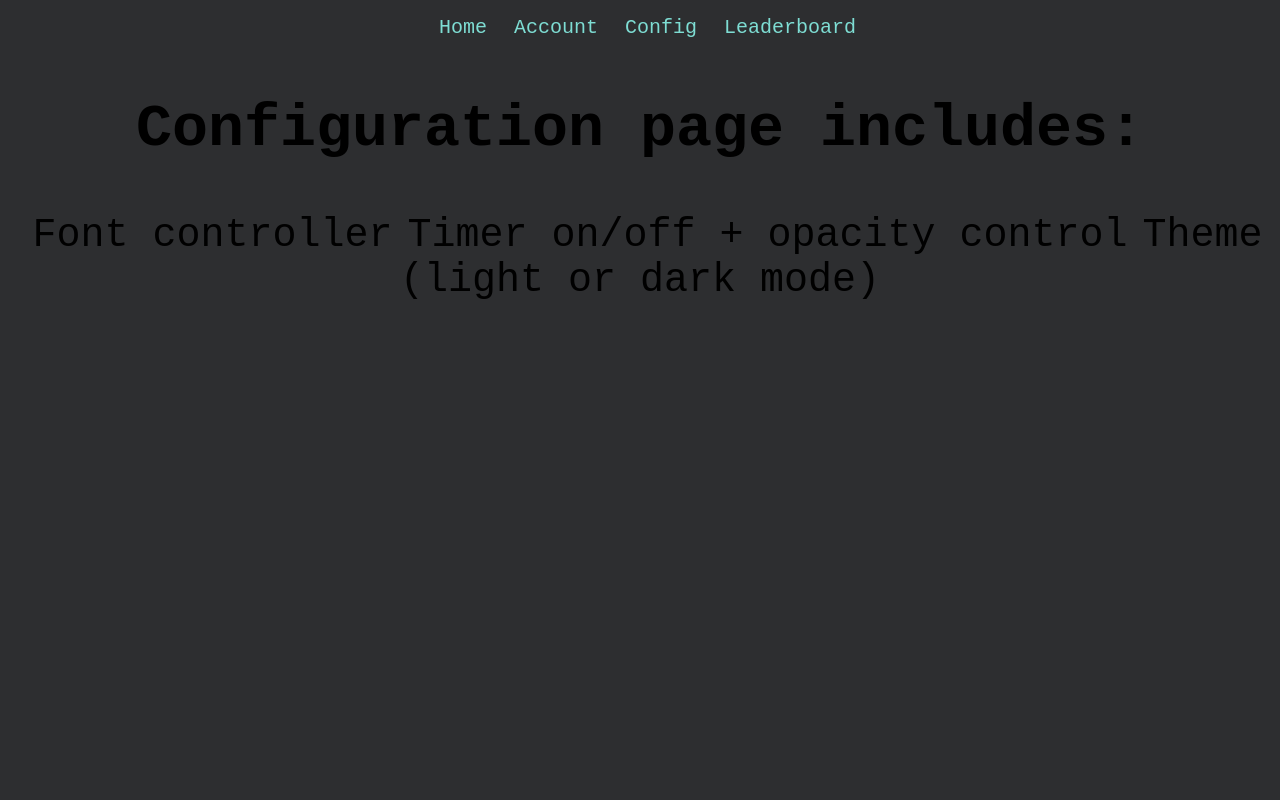
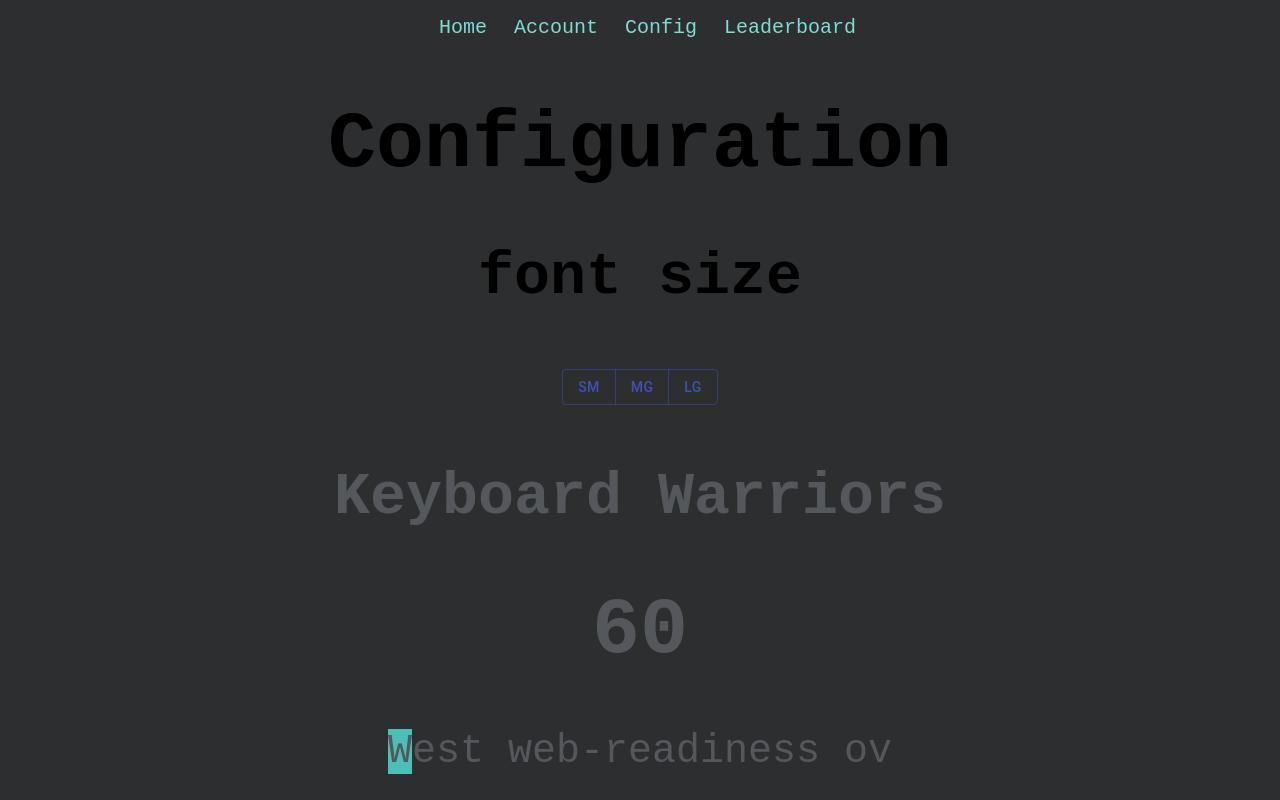
Before and after one commit to goofygoobers/a-dull-boy-types, a React (Create React App) app: page /config in a window 1280 px wide. Built offline with nearby package versions, Linux system fonts and the light colour scheme.

Commit message:
added fontsize context + fontsize buttons on config page

```diff
--- /dev/null
+++ b/src/components/fontSizeButton/fontSizeButton.component.jsx
@@ -0,0 +1,33 @@
+import React, { useContext } from 'react';
+import Button from '@material-ui/core/Button';
+import ButtonGroup from '@material-ui/core/ButtonGroup';
+import { makeStyles } from '@material-ui/core/styles';
+import { FontSizeContext } from '../../context/fontSizeContext';
+
+const useStyles = makeStyles((theme) => ({
+  root: {
+    display: 'flex',
+    flexDirection: 'column',
+    alignItems: 'center',
+    '& > *': {
+      margin: theme.spacing(1),
+    },
+  },
+}));
+
+export const FontSizeButton = () => {
+
+  const [fontSize, setFontSize] = useContext(FontSizeContext);
+
+  const classes = useStyles();
+
+  return (
+    <div className={classes.root}>
+      <ButtonGroup color="primary" aria-label="outlined primary button group">
+        <Button onClick={() => setFontSize('small')}>sm</Button>
+        <Button onClick={() => setFontSize('medium')}>mg</Button>
+        <Button onClick={() => setFontSize('large')}>lg</Button>
+      </ButtonGroup>
+    </div>
+  )
+}
--- /dev/null
+++ b/src/context/fontSizeContext.jsx
@@ -0,0 +1,13 @@
+import React, { createContext, useState } from 'react';
+
+export const FontSizeContext = createContext();
+
+export const FontSizeProvider = props => {
+  const [fontSize, setFontSize] = useState('large');
+
+return(
+  <FontSizeContext.Provider value={[fontSize, setFontSize]}>
+    {props.children}
+  </FontSizeContext.Provider>
+  )
+};
--- a/src/pages/config/configpage.component.jsx
+++ b/src/pages/config/configpage.component.jsx
@@ -1,14 +1,13 @@
 import React from 'react';
+import { FontSizeButton } from '../../components/fontSizeButton/fontSizeButton.component';
 
 function ConfigPage(){
+
   return(
     <div>
-      <h2>Configuration page includes: </h2>
-      <ul>
-        <li>Font controller</li>
-        <li>Timer on/off + opacity control</li>
-        <li>Theme (light or dark mode)</li>
-      </ul>
+      <h1>Configuration</h1>
+      <h2>font size</h2>
+      <FontSizeButton/>
     </div>
   )
 }
--- a/src/pages/homepage/homepage.component.jsx
+++ b/src/pages/homepage/homepage.component.jsx
@@ -10,10 +10,9 @@ import { TimerContext } from "../../context/timerContext";
 import { InitialModeContext } from '../../context/initialModeContext';
 import { WpmContext } from '../../context/wpmContext';
 import { AccuracyContext } from '../../context/accuracyContext';
+import { FontSizeContext } from '../../context/fontSizeContext';
 import TimeButton from '../../components/timeButton/timeButton.component';
 import { ResultModal } from '../../components/modal/resultModal.component';
-import  { StyledContainer } from '../../components/modal/resultModal.styled';
-import { StyledButton } from '../../components/modal/resultModal.styled';
 import { StyledCharacter } from '../../pages/homepage/homepage.styled';
 
 function HomePage() {
@@ -23,6 +22,9 @@ function HomePage() {
 
   //overall global state
   const {state, dispatch} = useContext(InitialStateContext);
+
+  //font size context
+  const [fontSize, setFontSize] = useContext(FontSizeContext);
 
   const [isStarted, setIsStarted] = useContext(InitialModeContext);
 
@@ -147,7 +149,7 @@ function HomePage() {
 
   return (
     <div className="App">
-      <StyledCharacter>
+      <StyledCharacter fontSize={fontSize}>
         <h2>{state.title}</h2>
         <Timer />
         <span className="Character-out">
--- a/src/pages/homepage/homepage.styled.jsx
+++ b/src/pages/homepage/homepage.styled.jsx
@@ -1,5 +1,5 @@
 import styled from 'styled-components';
-import { Link, Div } from 'react-router-dom'
+import { Link } from 'react-router-dom'
 
 export const StyledLink = styled(Link)`
   color: #7eddd3;
@@ -8,8 +8,13 @@ export const StyledLink = styled(Link)`
 `;
 
 export const StyledCharacter = styled.div`
-  color: #FFFF00;
-  background-color: #4cbfb8;
-  font-family: Bradley Hand;
-  font-size: 40px;
+  color: #54585c;
+  background-color: #2d2e30;;
+  font-family: monospace;
+  // font-size: 30px;
+  font-size: ${({fontSize}) => {
+    if(fontSize === 'small') return '20px';
+    else if(fontSize === 'medium') return '30px'
+    else return '40px';
+  }}
 `;
```
Also changed, not shown: src/App.js (+8 -2 lines), src/context/initialStateContext.jsx (+0 -7 lines), src/components/fontSizeButton/fontSizeButton.styled.jsx (added), 1 other file (tests, documents, lock files or other folders).
